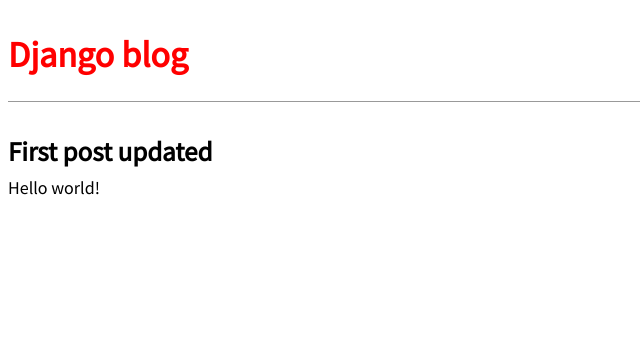
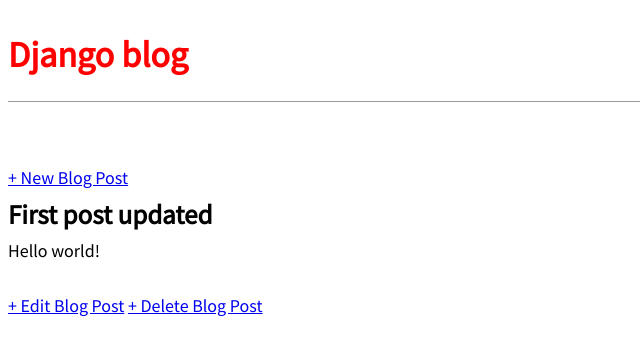
Before and after one commit to znarro/hodors-django-blog, a Django app: page /post/1/ in a window 1280 px wide. Shown: the top 355 px of the page, without its empty margins (0-640 px from the left). Run offline with Django 3.2, Linux system fonts and the light colour scheme; data comes from the database, SQL or seed files in the repository; both versions use the stored data as it was after the commit.

Commit message:
Add new, edit and delete views

```diff
--- a/blog/models.py
+++ b/blog/models.py
@@ -1,4 +1,5 @@
 from django.db import models
+from django.urls import reverse
 
 
 class Post(models.Model):
@@ -11,3 +12,6 @@ class Post(models.Model):
 
     def __str__(self):
         return self.title
+
+    def get_absolute_url(self):
+        return reverse("post_detail", args=[str(self.id)])
--- a/blog/urls.py
+++ b/blog/urls.py
@@ -1,9 +1,18 @@
 from django.urls import path
 
-from .views import BlogListView, BlogDetailView
+from .views import (
+    BlogListView,
+    BlogDetailView,
+    BlogCreateView,
+    BlogUpdateView,
+    BlogDeleteView
+)
 
 
 urlpatterns = [
+    path("post/<int:pk>/delete/", BlogDeleteView.as_view(), name="post_delete"),
+    path("post/<int:pk>/edit/", BlogUpdateView.as_view(), name="post_edit"),
+    path("post/new/", BlogCreateView.as_view(), name="post_new"),
     path("post/<int:pk>/", BlogDetailView.as_view(), name="post_detail"),
     path("", BlogListView.as_view(), name="home"),
 ]
--- a/blog/views.py
+++ b/blog/views.py
@@ -1,4 +1,6 @@
 from django.views.generic import ListView, DetailView
+from django.views.generic.edit import CreateView, UpdateView, DeleteView
+from django.urls import reverse_lazy
 
 from .models import Post
 
@@ -11,3 +13,21 @@ class BlogListView(ListView):
 class BlogDetailView(DetailView):
     model = Post
     template_name = "post_detail.html"
+
+
+class BlogCreateView(CreateView):
+    model = Post
+    template_name = "post_new.html"
+    fields = ["title", "author", "body"]
+
+
+class BlogUpdateView(UpdateView):
+    model = Post
+    template_name = "post_edit.html"
+    fields = ["title", "body"]
+
+
+class BlogDeleteView(DeleteView):
+    model = Post
+    template_name = "post_delete.html"
+    success_url = reverse_lazy("home")
--- a/static/css/base.css
+++ b/static/css/base.css
@@ -3,19 +3,16 @@ body {
   font-size: 18px;
 }
 
-header {
+.nav-left {
   border-bottom: 1px solid #999;
   margin-bottom: 2rem;
   display: flex;
+  margin-right: auto;
 }
 
-header h1 a {
+.nav-left h1 a {
   color: red;
   text-decoration: none;
-}
-
-.nav-left {
-  margin-right: auto;
 }
 
 .nav-right {
--- a/templates/base.html
+++ b/templates/base.html
@@ -10,9 +10,13 @@
     <title>Django Blog</title>
   </head>
   <body>
-    <header>
+    <div class="nav-left">
       <h1><a href="{% url 'home' %}">Django blog</a></h1>
-    </header>
+    </div>
+
+    <div class="nav-right">
+      <a href="{% url "post_new" %}">+ New Blog Post</a>
+    </div>
 
     <div>
       {% block content %}
--- a/templates/post_detail.html
+++ b/templates/post_detail.html
@@ -6,4 +6,7 @@
     <h2>{{ post.title }}</h2>
     <p>{{ post.body }}</p>
   </div>
+
+  <a href="{% url 'post_edit' post.pk %}">+ Edit Blog Post</a>
+  <a href="{% url 'post_delete' post.pk %}">+ Delete Blog Post</a>
 {% endblock content %}
```
Also changed, not shown: blog_project/settings.py (+4 -4 lines), templates/post_delete.html (added, +11 -0 lines), templates/post_edit.html (added, +11 -0 lines), templates/post_new.html (added, +11 -0 lines), db.sqlite3.
